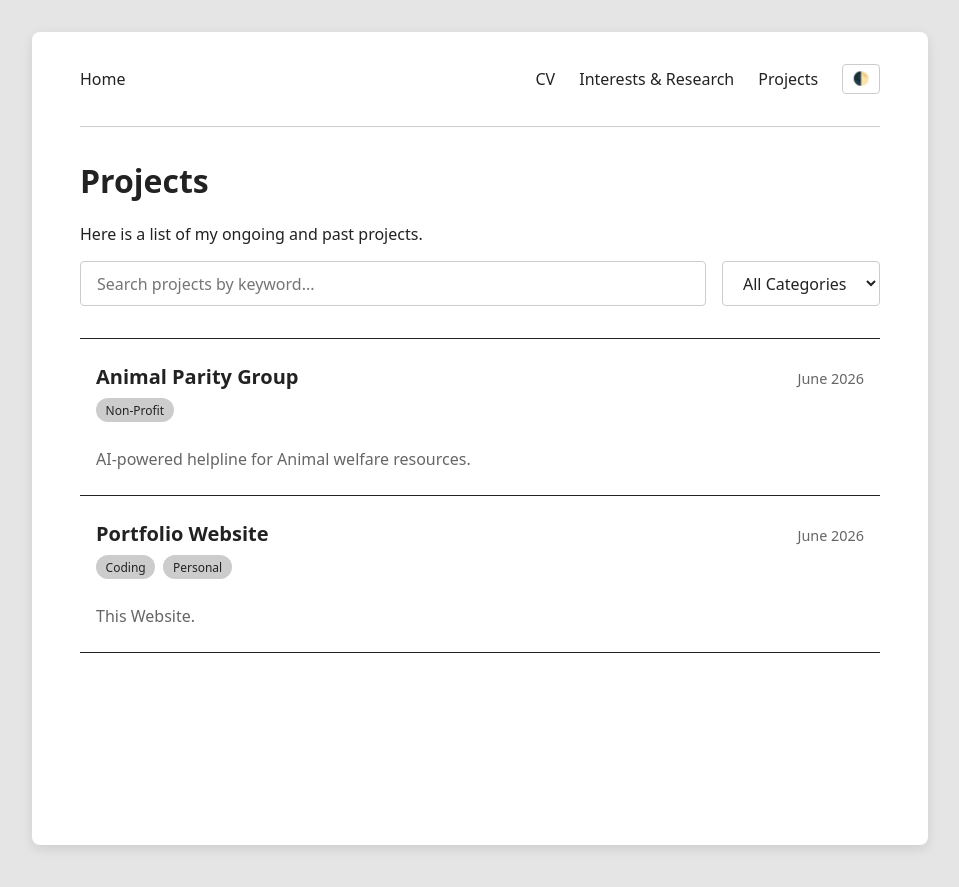
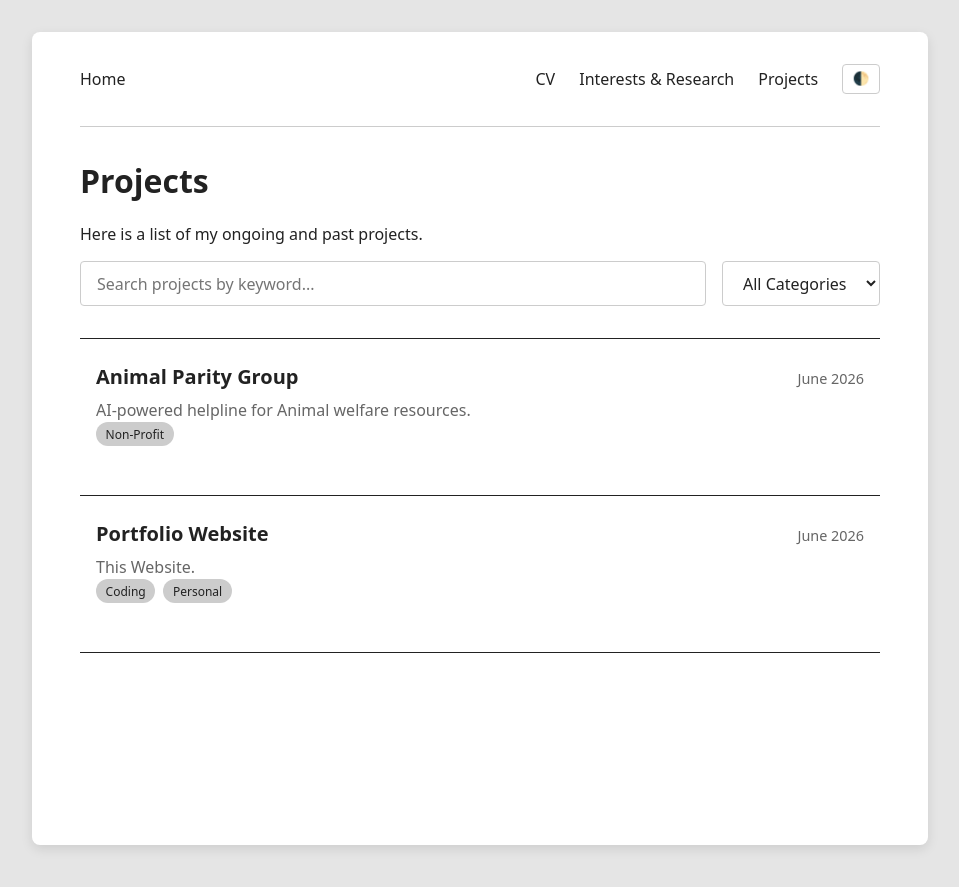
Before and after one commit to Will-McEniery/Will-McEniery.github.io, a Jekyll site: the page built from projects.html, in a window 1280 px wide. Shown: the top 887 px of the page, without its empty margins (160-1119 px from the left). Built offline with Jekyll 4.4.1, drawn with Linux system fonts in a browser that asks for light colours.

```diff
--- a/projects.html
+++ b/projects.html
@@ -29,6 +29,8 @@
                 <span class="date">{{ project.date | date: "%B %Y" }}</span>
             </h3>
 
+            <p class="description">{{ project.description }}</p>
+
             {% if project.categories %}
                 <div class="tags-container">
                     {% for cat in project.categories %}
@@ -36,8 +38,6 @@
                     {% endfor %}
                 </div>
             {% endif %}
-
-            <p class="description">{{ project.description }}</p>
         </a>
     </li>
     {% endfor %}
```
